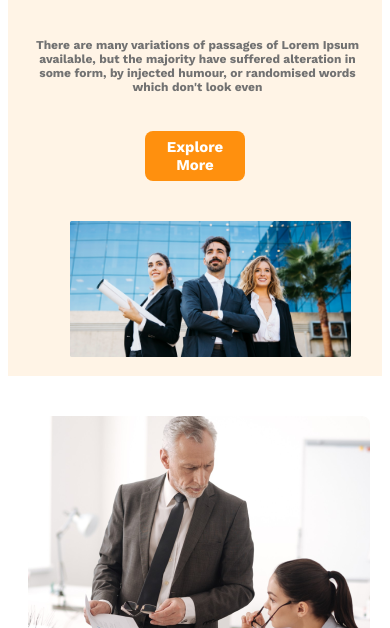
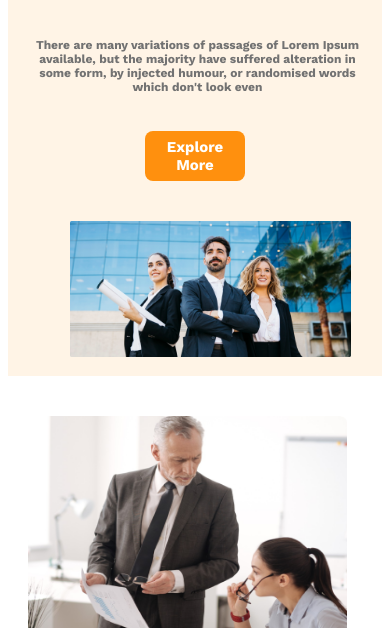
Before and after one commit to nosiba28/responsive-g3-architects, a plain HTML site: page index.html in a window 390 px wide. Shown: the part 472-1100 px from the top of the page. Drawn offline with nearby package versions, Linux system fonts and the light colour scheme.

Commit message:
added finally

```diff
--- a/styles/style.css
+++ b/styles/style.css
@@ -2,12 +2,15 @@
 
 * {
     font-family: 'Work Sans', sans-serif;
+
 }
+
 
 /* header style */
 .header {
     background-color: rgba(255, 144, 14, 0.1);
     width: 100%;
+
 
 }
 
@@ -109,6 +112,10 @@ nav ul li a {
     display: grid;
     grid-template-columns: repeat(2, 1fr);
     gap: 24px;
+}
+.features img{
+    width: 342px;
+height: 342px;
 }
 
 .features-info {
@@ -464,6 +471,10 @@ nav ul li a {
 
     }
 
+    .features img{
+        width: 90%;
+        height: 90%;
+    }
     .features-info {
         padding-top: 50px;
         padding-left: 18px;
```
